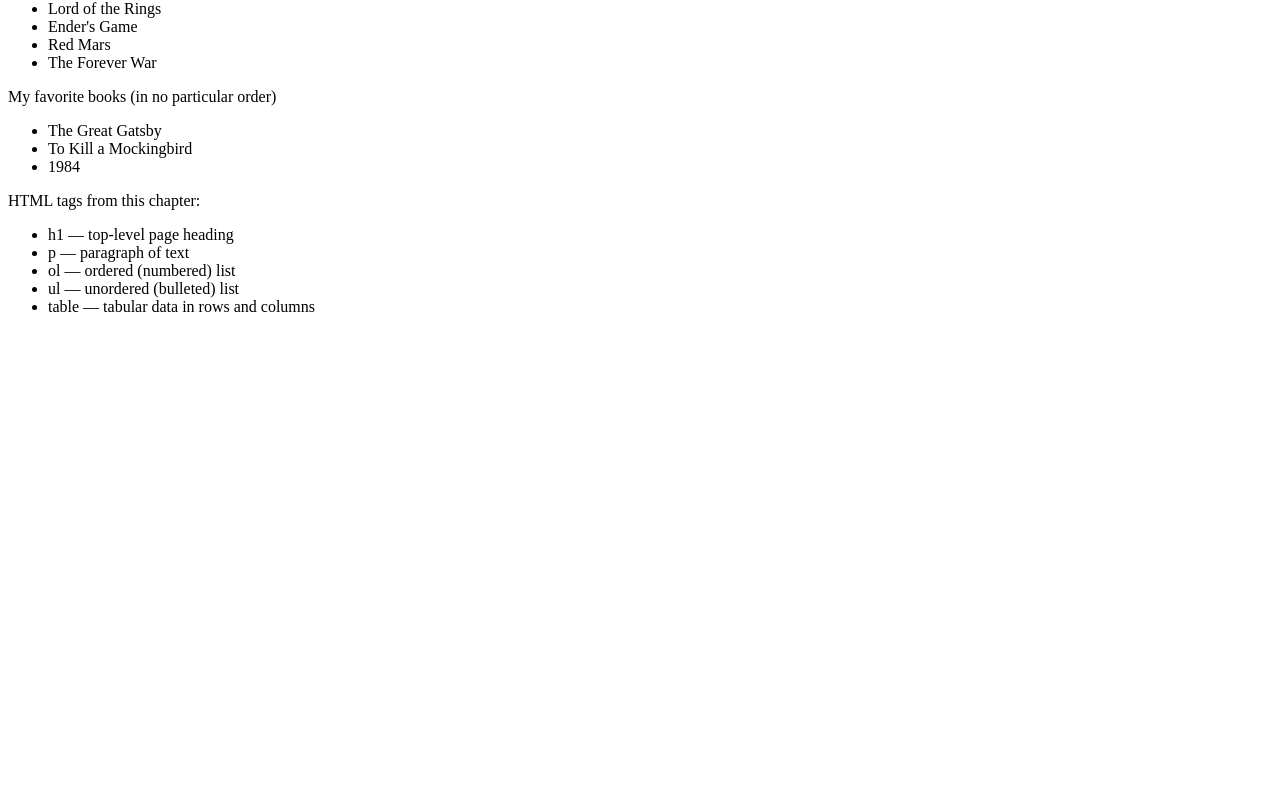
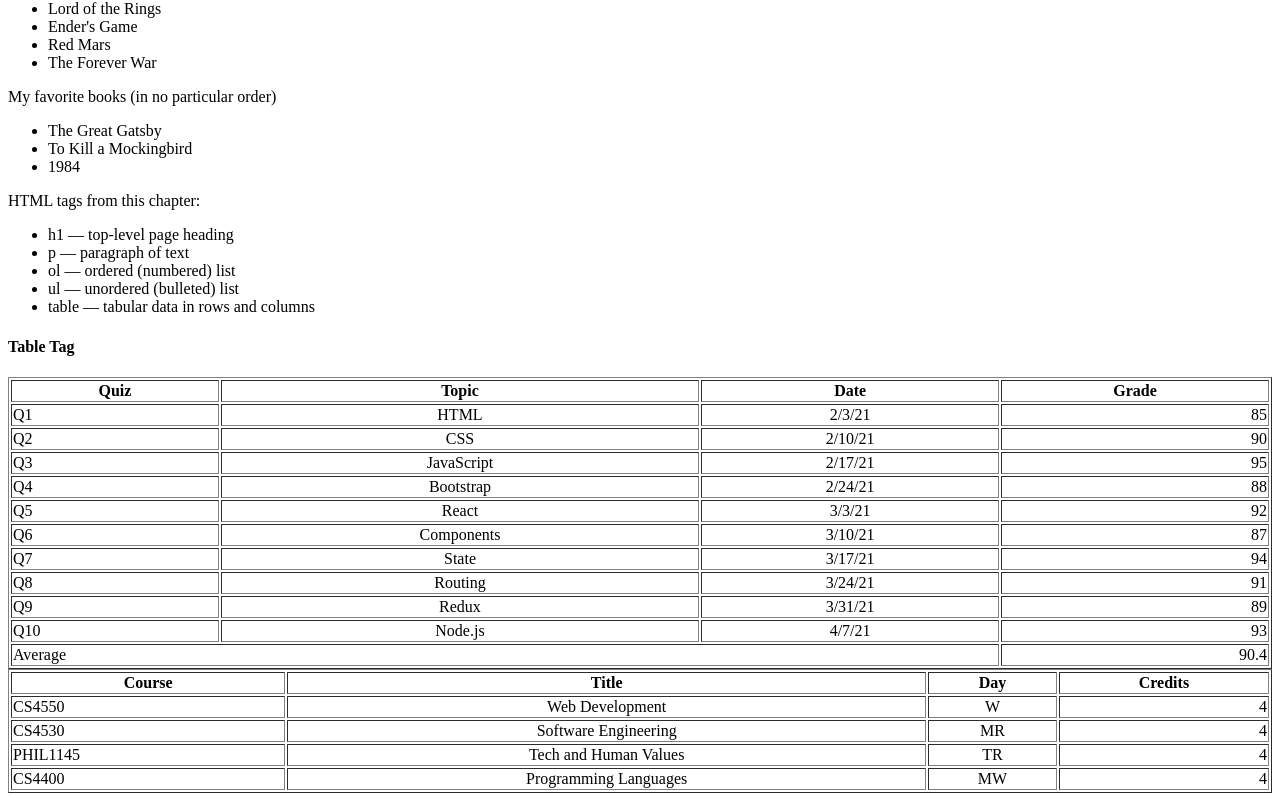
Before and after one commit to alaneng-neu/webdev-client, a Next.js app: page /labs/lab1 in a window 1280 px wide. Shown: the part 1462-2263 px from the top of the page. Before the commit the page ends 1794 px from the top, so only its background shows below. Built offline with nearby package versions, Linux system fonts and the light colour scheme.

Commit message:
Lab 1.3.4

```diff
--- /dev/null
+++ b/src/app/labs/lab1/Tables.tsx
@@ -0,0 +1,122 @@
+export default function Tables() {
+  return (
+    <div id="wd-tables">
+      <h4>Table Tag</h4>
+      <table border={1} width="100%">
+        <thead>
+          <tr>
+            <th>Quiz</th>
+            <th align="center">Topic</th>
+            <th align="center">Date</th>
+            <th>Grade</th>
+          </tr>
+        </thead>
+        <tbody>
+          <tr>
+            <td>Q1</td>
+            <td align="center">HTML</td>
+            <td align="center">2/3/21</td>
+            <td align="right">85</td>
+          </tr>
+          <tr>
+            <td>Q2</td>
+            <td align="center">CSS</td>
+            <td align="center">2/10/21</td>
+            <td align="right">90</td>
+          </tr>
+          <tr>
+            <td>Q3</td>
+            <td align="center">JavaScript</td>
+            <td align="center">2/17/21</td>
+            <td align="right">95</td>
+          </tr>
+          <tr>
+            <td>Q4</td>
+            <td align="center">Bootstrap</td>
+            <td align="center">2/24/21</td>
+            <td align="right">88</td>
+          </tr>
+          <tr>
+            <td>Q5</td>
+            <td align="center">React</td>
+            <td align="center">3/3/21</td>
+            <td align="right">92</td>
+          </tr>
+          <tr>
+            <td>Q6</td>
+            <td align="center">Components</td>
+            <td align="center">3/10/21</td>
+            <td align="right">87</td>
+          </tr>
+          <tr>
+            <td>Q7</td>
+            <td align="center">State</td>
+            <td align="center">3/17/21</td>
+            <td align="right">94</td>
+          </tr>
+          <tr>
+            <td>Q8</td>
+            <td align="center">Routing</td>
+            <td align="center">3/24/21</td>
+            <td align="right">91</td>
+          </tr>
+          <tr>
+            <td>Q9</td>
+            <td align="center">Redux</td>
+            <td align="center">3/31/21</td>
+            <td align="right">89</td>
+          </tr>
+          <tr>
+            <td>Q10</td>
+            <td align="center">Node.js</td>
+            <td align="center">4/7/21</td>
+            <td align="right">93</td>
+          </tr>
+        </tbody>
+        <tfoot>
+          <tr>
+            <td colSpan={3}>Average</td>
+            <td align="right">90.4</td>
+          </tr>
+        </tfoot>
+      </table>
+
+      <table id="wd-your-table" border={1} width="100%">
+        <thead>
+          <tr>
+            <th>Course</th>
+            <th align="center">Title</th>
+            <th align="center">Day</th>
+            <th>Credits</th>
+          </tr>
+        </thead>
+        <tbody>
+          <tr>
+            <td>CS4550</td>
+            <td align="center">Web Development</td>
+            <td align="center">W</td>
+            <td align="right">4</td>
+          </tr>
+          <tr>
+            <td>CS4530</td>
+            <td align="center">Software Engineering</td>
+            <td align="center">MR</td>
+            <td align="right">4</td>
+          </tr>
+          <tr>
+            <td>PHIL1145</td>
+            <td align="center">Tech and Human Values</td>
+            <td align="center">TR</td>
+            <td align="right">4</td>
+          </tr>
+          <tr>
+            <td>CS4400</td>
+            <td align="center">Programming Languages</td>
+            <td align="center">MW</td>
+            <td align="right">4</td>
+          </tr>
+        </tbody>
+      </table>
+    </div>
+  );
+}
--- a/src/app/labs/lab1/page.tsx
+++ b/src/app/labs/lab1/page.tsx
@@ -1,6 +1,7 @@
 import HeadingTags from "./HeadingTags";
 import ParagraphTag from "./ParagraphTag";
 import ListTags from "./ListTags";
+import Tables from "./Tables";
 
 export default function Lab1() {
   return (
@@ -10,6 +11,7 @@ export default function Lab1() {
       <HeadingTags />
       <ParagraphTag />
       <ListTags />
+      <Tables />
       {/* do the next exercise here */}
     </div>
   );
```
